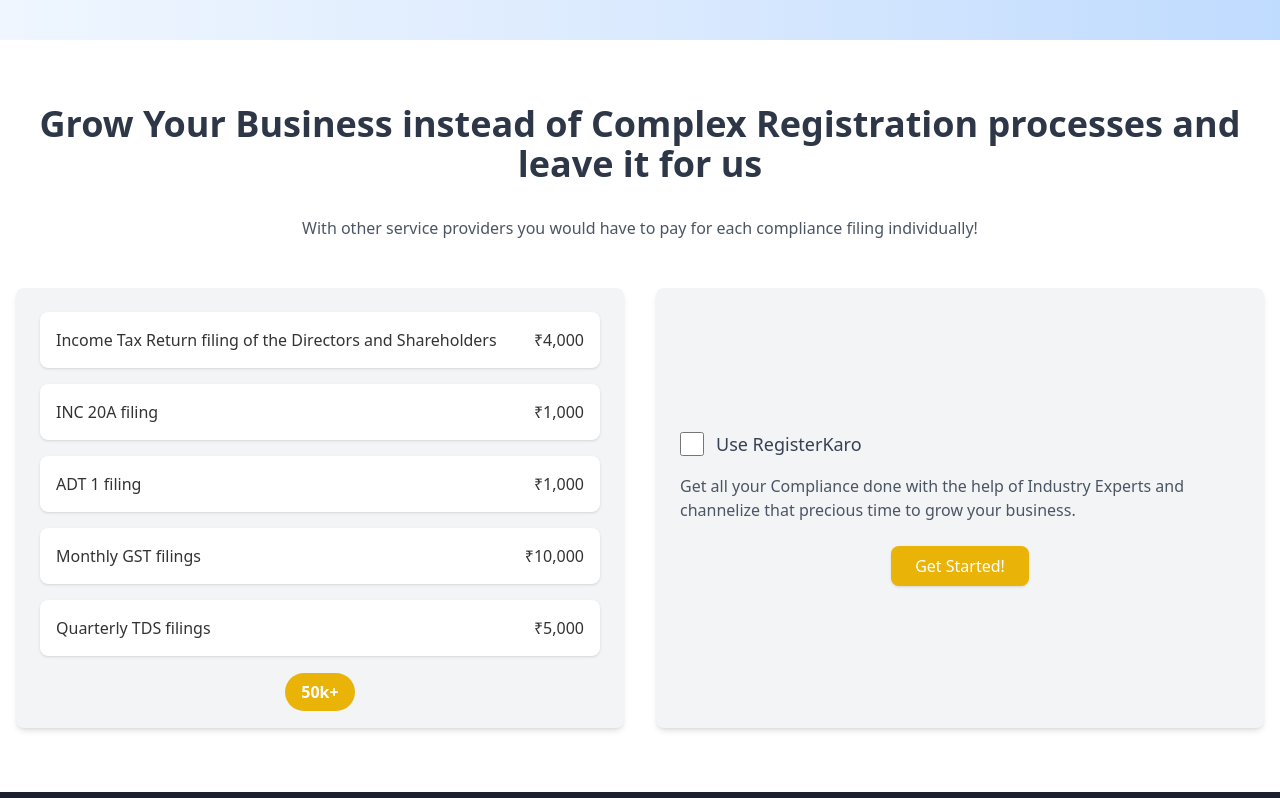
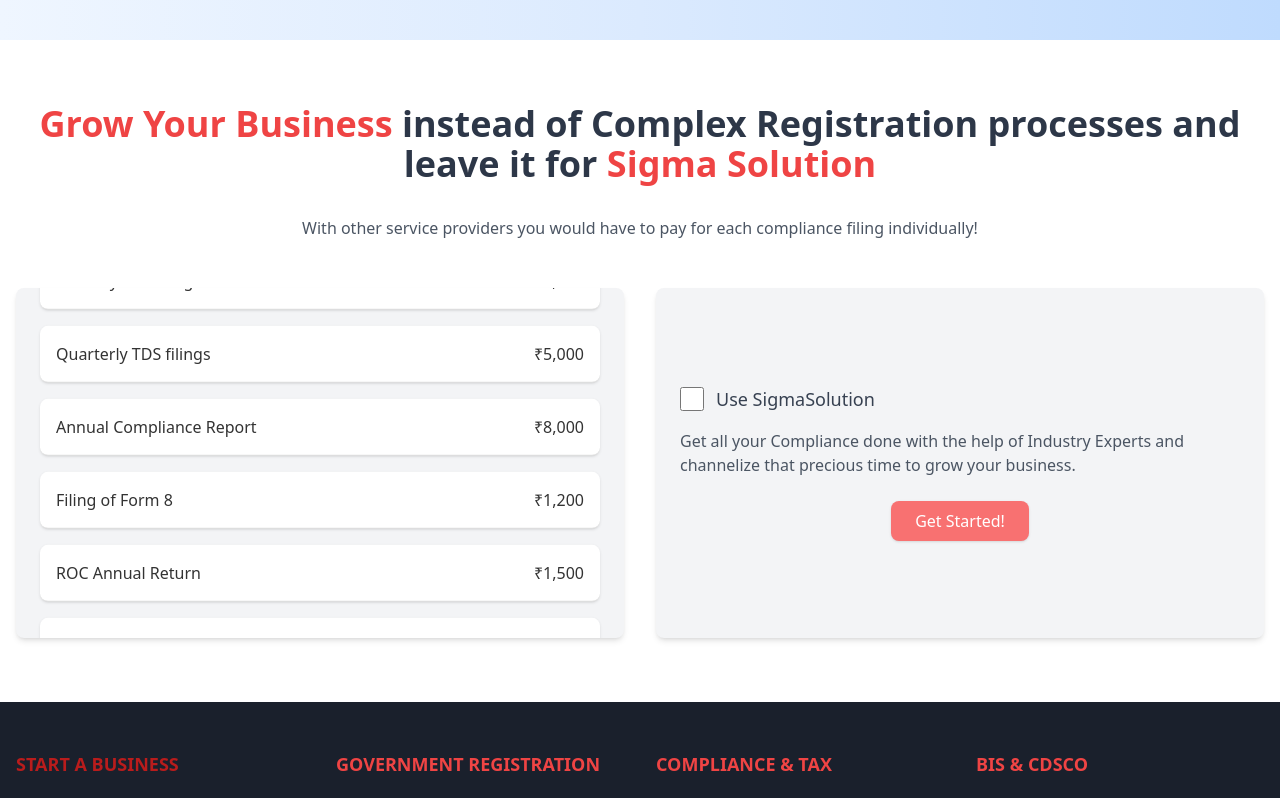
Before and after one commit to Arslaan027/SigmaSolution, a React (Vite) app in the folder client/: page / in a window 1280 px wide. Shown: the part 1400-2198 px from the top of the page. Built offline with nearby package versions, Linux system fonts and the light colour scheme.

Commit message:
New Section

```diff
--- a/client/package.json
+++ b/client/package.json
@@ -10,6 +10,7 @@
     "preview": "vite preview"
   },
   "dependencies": {
+    "gsap": "^3.12.5",
     "hamburger-react": "^2.5.1",
     "react": "^18.3.1",
     "react-countup": "^6.5.3",
--- a/client/src/App.jsx
+++ b/client/src/App.jsx
@@ -4,6 +4,8 @@
 import Trust from "./Components/Home/Trust";
 import Footer from "./Components/Footer/Footer";
 import ComparisonSection from "./Components/Home/ComparisonSection";
+import "slick-carousel/slick/slick.css";
+import "slick-carousel/slick/slick-theme.css";
 
 const App = () => {
   return (
--- a/client/src/Components/Home/ComparisonSection.jsx
+++ b/client/src/Components/Home/ComparisonSection.jsx
@@ -1,12 +1,37 @@
 import React from "react";
+import CountUp from "react-countup";
+import { useInView } from "react-intersection-observer";
+import "./style.css"; // Import the updated stylesheet
 
 const ComparisonSection = () => {
+  const { ref, inView } = useInView({
+    triggerOnce: true, // Only trigger the animation once
+    threshold: 0.5, // Trigger when 50% of the section is visible
+  });
+
+  const listItems = [
+    {
+      label: "Income Tax Return filing of the Directors and Shareholders",
+      amount: 4000,
+    },
+    { label: "INC 20A filing", amount: 1000 },
+    { label: "ADT 1 filing", amount: 1000 },
+    { label: "Monthly GST filings", amount: 10000 },
+    { label: "Quarterly TDS filings", amount: 5000 },
+    { label: "Annual Compliance Report", amount: 8000 },
+    { label: "Filing of Form 8", amount: 1200 },
+    { label: "ROC Annual Return", amount: 1500 },
+    { label: "Company Name Change Filing", amount: 2500 },
+    { label: "Annual Financial Statements", amount: 3000 },
+  ];
+
   return (
-    <section className="bg-white py-16">
+    <section className="bg-white py-16" ref={ref}>
       <div className="max-w-7xl mx-auto px-4">
-        <h2 className="text-2xl md:text-4xl font-bold text-center text-gray-800 mb-8">
-          Grow Your Business instead of Complex Registration processes and leave
-          it for us
+        <h2 className="text-2xl md:text-4xl font-bold  text-gray-800 mb-8 text-center">
+          <span className="text-red-500">Grow Your Business</span> instead of{" "}
+          Complex Registration processes and leave it for{" "}
+          <span className="text-red-500">Sigma Solution</span>
         </h2>
         <p className="text-center text-gray-600 mb-12">
           With other service providers you would have to pay for each compliance
@@ -15,36 +40,25 @@
 
         <div className="grid grid-cols-1 md:grid-cols-2 gap-8">
           {/* Left Column */}
-          <div className="bg-gray-100 p-6 rounded-lg shadow-md">
+          <div className="bg-gray-100 p-6 rounded-lg shadow-md scrollable-list">
             <ul className="space-y-4">
-              <li className="flex justify-between items-center bg-white p-4 rounded-lg shadow">
-                <span>
-                  Income Tax Return filing of the Directors and Shareholders
-                </span>
-                <span>₹4,000</span>
-              </li>
-              <li className="flex justify-between items-center bg-white p-4 rounded-lg shadow">
-                <span>INC 20A filing</span>
-                <span>₹1,000</span>
-              </li>
-              <li className="flex justify-between items-center bg-white p-4 rounded-lg shadow">
-                <span>ADT 1 filing</span>
-                <span>₹1,000</span>
-              </li>
-              <li className="flex justify-between items-center bg-white p-4 rounded-lg shadow">
-                <span>Monthly GST filings</span>
-                <span>₹10,000</span>
-              </li>
-              <li className="flex justify-between items-center bg-white p-4 rounded-lg shadow">
-                <span>Quarterly TDS filings</span>
-                <span>₹5,000</span>
-              </li>
+              {listItems.concat(listItems).map((item, index) => (
+                <li
+                  key={index}
+                  className="flex justify-between items-center bg-white rounded-lg shadow hover:bg-gray-50"
+                >
+                  <span>{item.label}</span>
+                  <span>
+                    ₹
+                    {inView ? (
+                      <CountUp start={0} end={item.amount} duration={4} />
+                    ) : (
+                      "0"
+                    )}
+                  </span>
+                </li>
+              ))}
             </ul>
-            <div className="text-center mt-6">
-              <span className="bg-yellow-500 text-white rounded-full px-4 py-2 font-bold">
-                50k+
-              </span>
-            </div>
           </div>
 
           {/* Right Column */}
@@ -52,14 +66,14 @@
             <div className="flex items-center mb-4">
               <input
                 type="checkbox"
-                id="useRegisterKaro"
-                className="w-6 h-6 text-yellow-500 bg-white border-gray-300 rounded focus:ring-yellow-500"
+                id="useSigmaSolution"
+                className="w-6 h-6 text-red-400 bg-white border-gray-300 rounded focus:ring-red-400"
               />
               <label
-                htmlFor="useRegisterKaro"
+                htmlFor="useSigmaSolution"
                 className="ml-3 text-lg font-medium text-gray-700"
               >
-                Use RegisterKaro
+                Use SigmaSolution
               </label>
             </div>
             <p className="text-gray-600 mb-6">
@@ -67,7 +81,7 @@
               channelize that precious time to grow your business.
             </p>
             <div className="text-center">
-              <button className="bg-yellow-500 text-white px-6 py-2 rounded-lg shadow hover:bg-yellow-600 transition duration-300">
+              <button className="bg-red-400 text-white px-6 py-2 rounded-lg shadow hover:bg-red-500 transition duration-300">
                 Get Started!
               </button>
             </div>
--- /dev/null
+++ b/client/src/Components/Home/style.css
@@ -0,0 +1,59 @@
+@keyframes scroll-up {
+  0% {
+    transform: translateY(0);
+  }
+  100% {
+    transform: translateY(-100%);
+  }
+}
+
+.scrollable-list {
+  position: relative;
+  height: 350px; /* Adjust this height as needed */
+  overflow: hidden;
+}
+
+.scrollable-list ul {
+  display: flex;
+  flex-direction: column;
+  height: 700px; /* Adjust based on the total height of your list items */
+  animation: scroll-up 15s linear infinite; /* Adjust the duration based on the content height */
+}
+
+.scrollable-list li {
+  padding: 16px;
+  border-bottom: 1px solid #ddd; /* Optional for visual separation */
+}
+
+.scrollable-list li:hover {
+  background-color: #f9fafb; /* Light gray background on hover */
+}
+
+.bg-gray-100 {
+  background-color: #f9fafb; /* Light gray background */
+}
+
+.bg-red-400 {
+  background-color: #f87171; /* Red color */
+}
+
+.text-red-400 {
+  color: #f87171; /* Red color for text */
+}
+
+.text-gray-800 {
+  color: #1f2937; /* Dark gray text color */
+}
+
+.text-gray-600 {
+  color: #4b5563; /* Medium gray text color */
+}
+
+.button-red {
+  background-color: #f87171; /* Red button background */
+  border: none;
+}
+
+.button-red:hover {
+  background-color: #f44336; /* Darker red for hover effect */
+}
```
Also changed, not shown: 1 other file (tests, documents, lock files or other folders).
